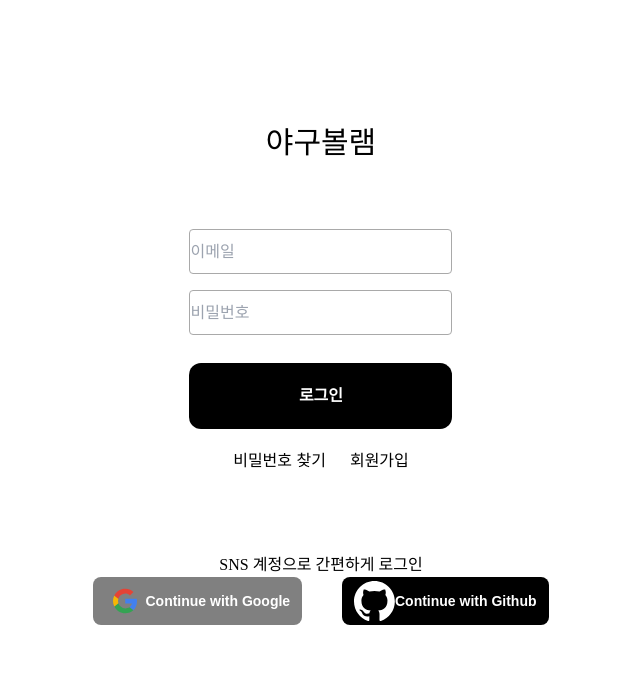
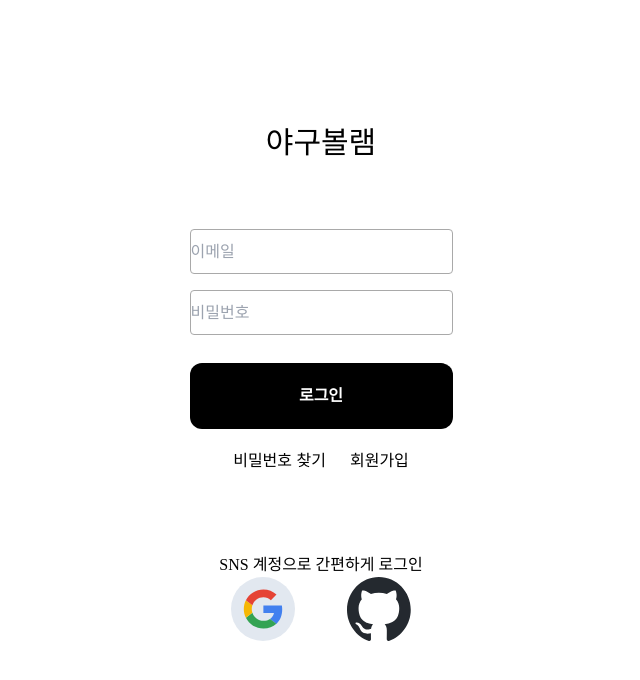
Before and after one commit to Baseball-Archive/client, a React (Vite) app: page /users/login in a window 1280 px wide. Shown: the top 680 px of the page, without its empty margins (319-959 px from the left). Built offline with nearby package versions, Linux system fonts and the light colour scheme; a web font is replaced by a local one.

Commit message:
:fire: ResetPW components, 소셜로그인 에러해결

```diff
--- a/src/apis/auth.ts
+++ b/src/apis/auth.ts
@@ -50,3 +50,5 @@ export const updateUser = async (data: updateUserProps) => {
     throw new Error(`회원정보 수정 실패:  ${error}`);
   }
 };
+
+export const socialLoginEmail = async (data: string) => {};
--- a/src/components/User/GithubButton.tsx
+++ b/src/components/User/GithubButton.tsx
@@ -2,41 +2,38 @@ import { GithubAuthProvider, signInWithPopup } from 'firebase/auth';
 import { auth } from '../../service/firebase';
 import { useNavigate } from 'react-router-dom';
 import Button from '../common/Button';
-import ROUTES from '../../constants/router';
 import { User } from '../../pages/User/Signup';
 import { useAuth } from '../../hooks/useAuth';
-import { LoginProps } from '../../pages/User/Login';
+import ROUTES from '../../constants/router';
 
 const GithubButton = () => {
   const navigate = useNavigate();
-  // const { userSignup, userLogin } = useAuth();
   const provider = new GithubAuthProvider();
+  const { userLogin, userSignup } = useAuth();
 
   const onClick = async () => {
     try {
-      signInWithPopup(auth, provider).then((result) => {
-        const user = result.user;
-        // if (!auth.currentUser?.email) {
-        //   const userData: User = {
-        //     nickname: `${user.email}`,
-        //     profileImageUrl: `${auth.currentUser?.photoURL}`,
-        //     myTeam: null,
-        //   };
+      const result = await signInWithPopup(auth, provider);
+      const user = result.user;
+      const userData: User = {
+        nickname: user.email || '',
+        profileImageUrl: auth.currentUser?.photoURL || '',
+        myTeam: null,
+      };
 
-        //   return userSignup(userData);
-        // }
-        console.log(user);
-      });
+      const token = await user.getIdToken();
+      userLogin(token);
+      await userSignup(userData);
+      navigate(ROUTES.HOME);
     } catch (err) {
       console.error(err);
     }
   };
 
   return (
-    <Button size="small" scheme="primary" onClick={onClick}>
-      <img className="h-10" src="/public/icons/github/github-mark-white.svg" />
-      Continue with Github
-    </Button>
+    <button className="rounded-full bg-white" onClick={onClick}>
+      <img className="h-16 w-16" src="/public/icons/github/github-mark.svg" />
+    </button>
   );
 };
 export default GithubButton;
--- a/src/components/User/GoogleButton.tsx
+++ b/src/components/User/GoogleButton.tsx
@@ -3,25 +3,37 @@ import { auth } from '../../service/firebase';
 import { useNavigate } from 'react-router-dom';
 import Button from '../common/Button';
 import ROUTES from '../../constants/router';
+import { useAuth } from '../../hooks/useAuth';
+import { User } from '../../pages/User/Signup';
 
 const GoogleButton = () => {
   const navigate = useNavigate();
   const provider = new GoogleAuthProvider();
+  const { userLogin, userSignup } = useAuth();
 
   const onClick = async () => {
     try {
-      await signInWithPopup(auth, provider);
+      const result = await signInWithPopup(auth, provider);
+      const user = result.user;
+      const userData: User = {
+        nickname: user.email || '',
+        profileImageUrl: auth.currentUser?.photoURL || '',
+        myTeam: null,
+      };
+
+      const token = await user.getIdToken();
+      userLogin(token);
+      await userSignup(userData);
       navigate(ROUTES.HOME);
-    } catch (error) {
-      console.error(error);
+    } catch (err) {
+      console.error(err);
     }
   };
 
   return (
-    <Button size="small" scheme="secondary" onClick={onClick}>
-      <img className="h-10" src="/public/icons/google/google-g-icon.svg" />
-      Continue with Google
-    </Button>
+    <button className="rounded-full bg-slate-200" onClick={onClick}>
+      <img className="h-16 w-16" src="/public/icons/google/google-g-icon.svg" />
+    </button>
   );
 };
 
--- a/src/components/User/Profile.tsx
+++ b/src/components/User/Profile.tsx
@@ -3,7 +3,7 @@ import { Link, useNavigate } from 'react-router-dom';
 import { CameraIcon, ChevronRightIcon } from '@heroicons/react/20/solid';
 import { signOut } from 'firebase/auth';
 import { auth } from '../../service/firebase';
-import { removeToken, useAuthStore } from '../../store/authStore';
+import { useAuthStore } from '../../store/authStore';
 import ROUTES from '../../constants/router';
 import Button from '../common/Button';
 import { DEFAULT_IMAGE } from '../../constants/image';
@@ -20,6 +20,7 @@ export interface Props {
 
 const Profile = ({ profile, email, nickname, myTeam }: Props) => {
   const { isloggedIn } = useAuthStore();
+  const { storeLogout } = useAuthStore();
   const navigate = useNavigate();
   const [profileImage, setProfileImage] = useState(profile);
 
@@ -60,7 +61,7 @@ const Profile = ({ profile, email, nickname, myTeam }: Props) => {
   const onSignOut = async () => {
     try {
       await signOut(auth);
-      removeToken();
+      storeLogout();
       navigate(ROUTES.LOGIN);
     } catch (error) {
       console.error(error);
--- a/src/components/common/ResetPW.tsx
+++ b/src/components/common/ResetPW.tsx
@@ -1,18 +1,30 @@
 import { sendPasswordResetEmail } from 'firebase/auth';
 import InputText from './InputText';
 import { auth } from '../../service/firebase';
+import { useForm } from 'react-hook-form';
+
+interface Props {
+  email: string;
+}
 
 const ResetPW = () => {
-  const handlePasswordReset = () => {
-    const user = auth.currentUser;
+  const {
+    register,
+    handleSubmit,
+    formState: { errors },
+  } = useForm<Props>();
+
+  const handlePasswordReset = async (data: Props) => {
     try {
-      if (user && user.email) {
-        sendPasswordResetEmail(auth, user.email);
-
-        alert('해당 메일로 메시지를 보냈습니다!');
+      if (data.email) {
+        await sendPasswordResetEmail(auth, data.email);
+        alert('해당 메일로 비밀번호 재설정 링크를 보냈습니다!');
+      } else {
+        alert('이메일을 입력해주세요.');
       }
     } catch (err) {
       console.error(err);
+      alert('비밀번호 재설정 이메일 발송 실패.');
     }
   };
 
@@ -22,18 +34,26 @@ const ResetPW = () => {
         <div className="py-16 font-title text-3xl font-bold">
           비밀번호 재설정
         </div>
-        <form className="flex flex-col">
+        <form
+          className="flex flex-col"
+          onSubmit={handleSubmit(handlePasswordReset)}
+        >
           <fieldset>
             <p>이메일</p>
             <InputText
-              scheme="primary"
+              scheme={errors.email ? 'danger' : 'primary'}
               inputSize="large"
               inputType="email"
-            ></InputText>
+              {...register('email', {
+                required: true,
+              })}
+            />
+            {errors.email && (
+              <p className="error-text">이메일을 입력해주세요.</p>
+            )}
           </fieldset>
           <fieldset className="py-10">
             <button
-              onClick={handlePasswordReset}
               type="submit"
               className="h-16 w-[359px] shrink-0 rounded-lg bg-black text-2xl not-italic text-white"
             >
--- a/src/hooks/useAuth.ts
+++ b/src/hooks/useAuth.ts
@@ -1,6 +1,6 @@
 import { useAuthStore } from '../store/authStore';
 import { useNavigate } from 'react-router-dom';
-import { join, nickname } from '../apis/auth';
+import { getUser, join, nickname } from '../apis/auth';
 import ROUTES from '../constants/router';
 import { User } from '../pages/User/Signup';
 
@@ -26,7 +26,13 @@ export const useAuth = () => {
     return response;
   };
 
+  const checkUserExists = async (data: string) => {
+    const response = await getUser();
+
+    return response;
+  };
   return {
+    checkUserExists,
     userLogin,
     userSignup,
     userNickname,
--- a/src/hooks/useUserData.tsx
+++ b/src/hooks/useUserData.tsx
@@ -13,8 +13,6 @@ interface IUserData {
 
 const useUserData = () => {
   const { isloggedIn } = useAuthStore();
-  console.log(isloggedIn);
-
   const [userData, setUserData] = useState<IUserData | undefined>(undefined);
   const [myTeam, setMyTeam] = useState<OptionsProps | undefined>(undefined);
 
--- a/src/pages/User/Login.tsx
+++ b/src/pages/User/Login.tsx
@@ -88,15 +88,17 @@ const Login = () => {
               <Link to={ROUTES.RESET}>비밀번호 찾기 </Link>
               <Link to={ROUTES.JOIN}>회원가입</Link>
             </div>
-            <div className="pt-20 text-center font-title font-light">
-              SNS 계정으로 간편하게 로그인
-            </div>
-            <div className="flex justify-between pb-5 text-center">
-              <div className="px-5">
-                <GoogleButton />
+            <div className="flex flex-col">
+              <div className="pt-20 text-center font-title font-normal">
+                SNS 계정으로 간편하게 로그인
               </div>
-              <div className="px-5">
-                <GithubButton />
+              <div className="flex justify-between pb-5 text-center">
+                <div className="px-3">
+                  <GoogleButton />
+                </div>
+                <div className="px-3">
+                  <GithubButton />
+                </div>
               </div>
             </div>
           </div>
--- a/src/pages/User/Signup.tsx
+++ b/src/pages/User/Signup.tsx
@@ -114,14 +114,16 @@ const Signup = () => {
         <div className="m:text-center font-title text-3xl font-bold md:block">
           회원가입
         </div>
-        <div className="pt-6 text-center font-title font-light">
-          SNS 계정으로 간편하게 로그인
-          <div className="flex pb-3 text-center">
-            <div className="px-5">
-              <GoogleButton />
-            </div>
-            <div className="px-5">
-              <GithubButton />
+        <div className="flex flex-col">
+          <div className="pt-6 text-center font-title font-normal">
+            SNS 계정으로 간편하게 로그인
+            <div className="flex justify-between pb-5 text-center">
+              <div className="px-3">
+                <GoogleButton />
+              </div>
+              <div className="px-3">
+                <GithubButton />
+              </div>
             </div>
           </div>
         </div>
@@ -211,10 +213,12 @@ const Signup = () => {
               회원가입
             </div>
             <span className="flex place-content-center py-5">
-              <p className="px-4 font-title font-light">
+              <p className="px-4 font-title font-normal">
                 이미 아이디가 있으신가요?
               </p>
-              <Link to={ROUTES.LOGIN}>로그인</Link>
+              <Link className="font-bold" to={ROUTES.LOGIN}>
+                로그인
+              </Link>
             </span>
           </fieldset>
           {isOpen && (
```
